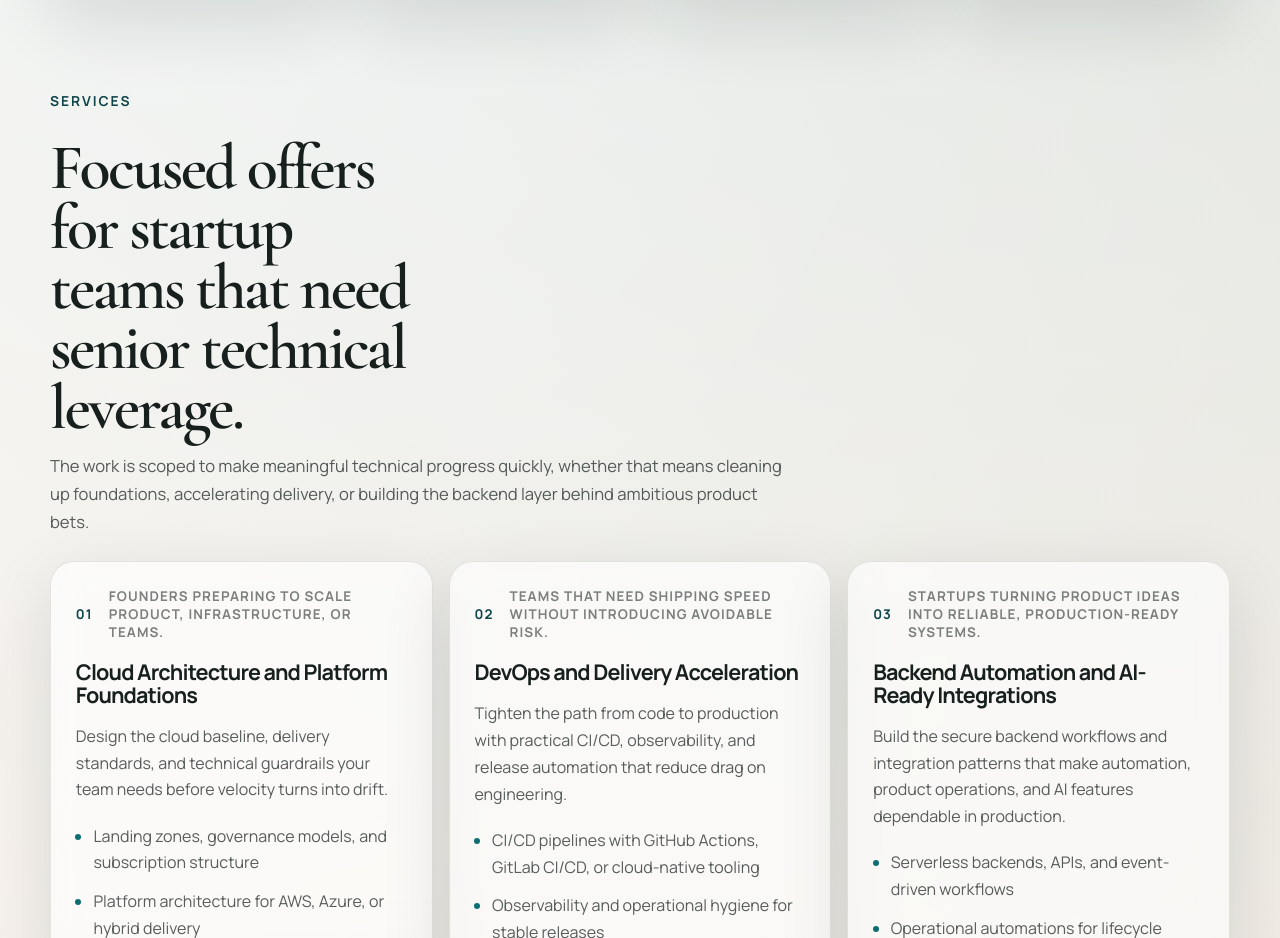
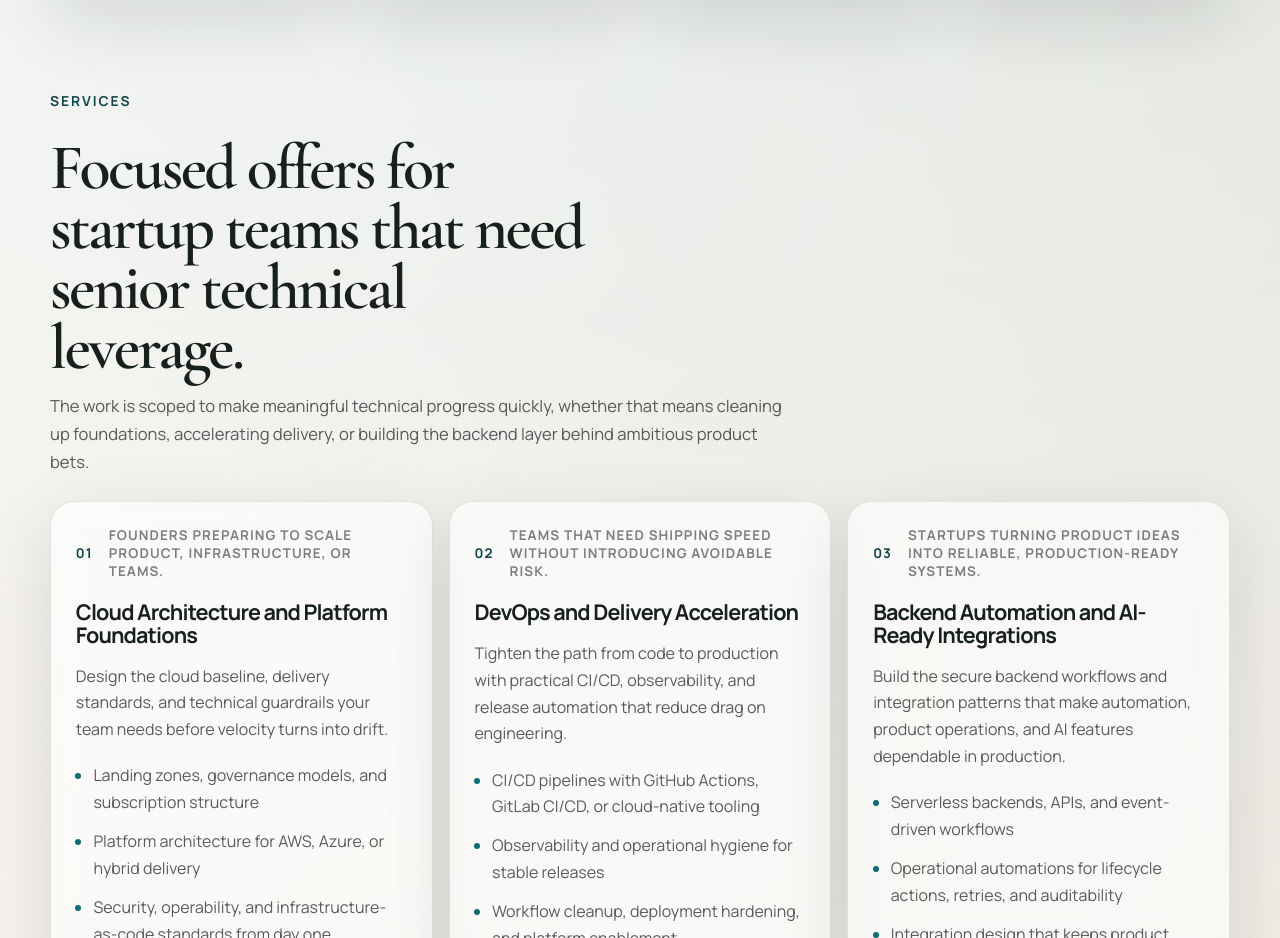
Before and after one commit to KartDev/Lidtech-website, a Next.js app: page / in a window 1280 px wide. Shown: the part 1200-2138 px from the top of the page. Built offline with nearby package versions, Linux system fonts and the light colour scheme.

Commit message:
Widen services heading measure to reduce right-side whitespace

```diff
--- a/src/app/globals.css
+++ b/src/app/globals.css
@@ -478,6 +478,10 @@ h3 {
 
 .section-heading h2 {
   max-width: 12ch;
+}
+
+#services .section-heading h2 {
+  max-width: 18ch;
 }
 
 .section-description {
```
